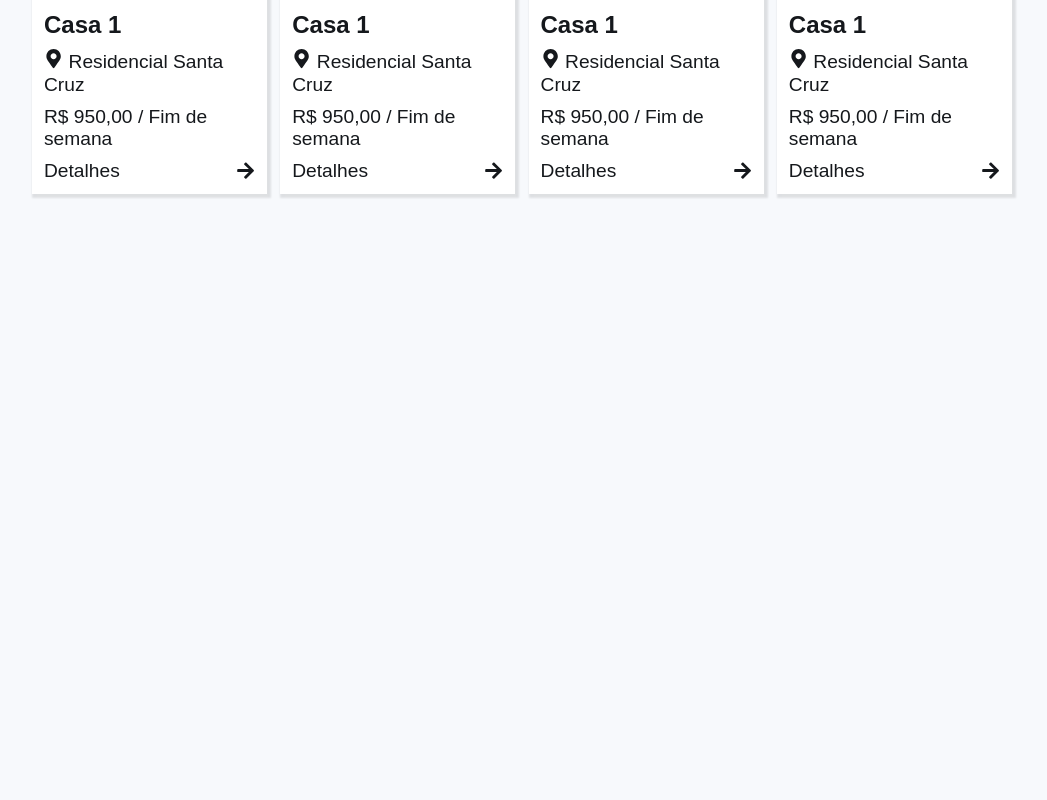
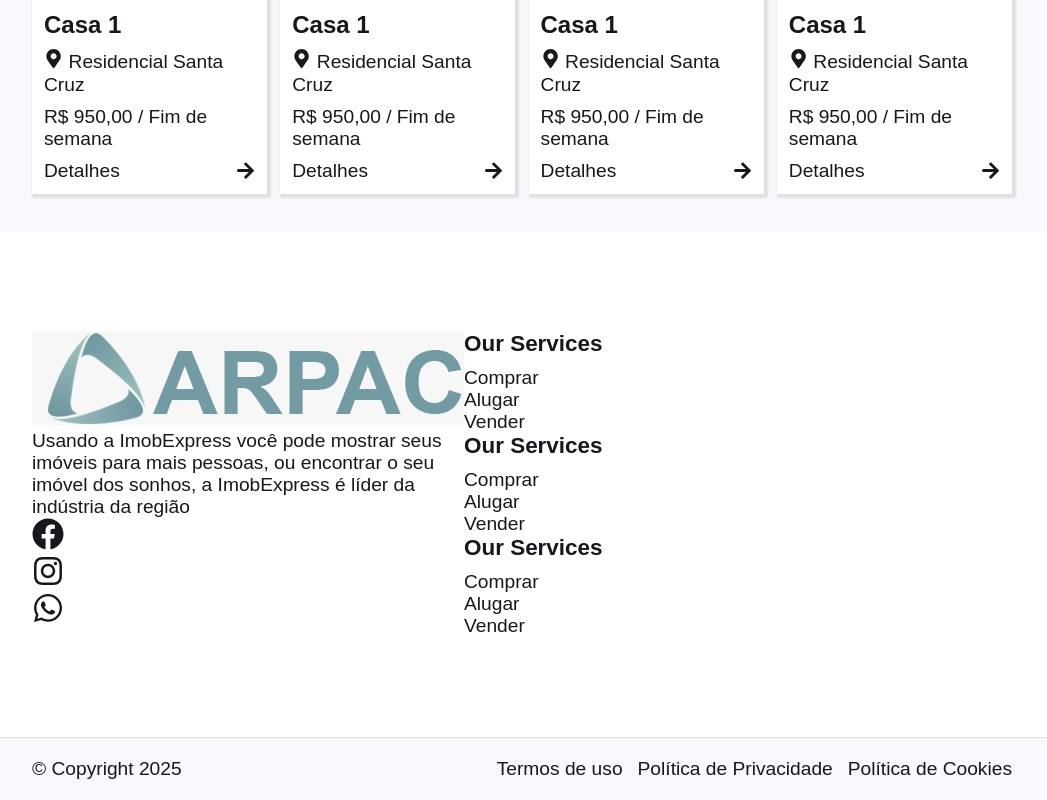
Before and after one commit to CunhaRoberto/web-imoveis-1, a React (Create React App) app: page / in a window 1280 px wide. Shown: the part 1173-1973 px from the top of the page, without its empty margins (118-1165 px from the left). Before the commit the page ends 1404 px from the top, so only its background shows below. Built offline with nearby package versions, Linux system fonts and the light colour scheme.

Commit message:
feat: add footer e icons de copirght

```diff
--- a/src/App.jsx
+++ b/src/App.jsx
@@ -2,6 +2,7 @@ import Banner from "./components/Banner";
 import Header from "./components/Header";
 import Global from "./styles/Global";
 import Home from "./pages/Home";
+import Footer from "./components/Footer";
 
 function App() {
   return (
@@ -9,6 +10,7 @@ function App() {
       <Header />
       <Banner />
       <Home />
+      <Footer />
       <Global />
     </div>
   );
--- /dev/null
+++ b/src/components/Footer/index.jsx
@@ -0,0 +1,53 @@
+import React, { Fragment } from "react";
+import { Container, Copy, Item } from "./styles";
+import { FaFacebook, FaInstagram, FaWhatsapp } from "react-icons/fa";
+import LogoImg from"../../assets/8d8b2599-3c61-432f-9656-2dfe97ae04fe.jpg";
+
+const Footer = ( ) => {
+    return (
+        <Fragment>
+            <Container>
+            <Item>
+                <img src={LogoImg} alt="ImobExpress Logo" />
+                <p>Usando a ImobExpress você pode mostrar seus imóveis para mais pessoas, ou encontrar o seu imóvel dos sonhos, a ImobExpress é líder da indústria da região </p>
+                <ul>
+                    <p><span><FaFacebook size={32} /></span></p>
+                    <p><span><FaInstagram size={32} /></span></p>
+                    <p><span><FaWhatsapp size={32} /></span></p>
+                </ul>
+            </Item>
+            <Item>
+                <h3>Our Services</h3>
+                <ul>
+                    <p><span>Comprar</span></p>
+                    <p><span>Alugar</span></p>
+                    <p><span>Vender</span></p>
+                </ul>
+                <h3>Our Services</h3>
+                <ul>
+                    <p><span>Comprar</span></p>
+                    <p><span>Alugar</span></p>
+                    <p><span>Vender</span></p>
+                </ul>
+                <h3>Our Services</h3>
+                <ul>
+                    <p><span>Comprar</span></p>
+                    <p><span>Alugar</span></p>
+                    <p><span>Vender</span></p>
+                </ul>
+            </Item>
+        </Container>
+        <Copy>
+            <p>© Copyright 2025</p>
+            <ul>
+                <p><span>Termos de uso</span></p>
+                <p><span>Política de Privacidade</span></p>
+                <p><span>Política de Cookies</span></p>
+            </ul>
+        </Copy>
+        </Fragment>
+
+    )
+}
+
+export default Footer;
--- /dev/null
+++ b/src/components/Footer/styles.js
@@ -0,0 +1,47 @@
+import styled from "styled-components";
+
+export const Container = styled.div`
+ display: grid;
+ grid-template-columns: 1fr 1fr 1fr 1fr;
+ padding: 100px 150px;
+ background-color: var(--white);
+`
+export const Item = styled.div`
+    img{
+        widht: 200px;
+    }
+    h3{
+        margin-bottom: 10px;
+    }
+    ul{
+     li{
+        padding: 12px 0;
+      }
+    }
+    nav{
+        display: flex;
+        margin-top: 15px;
+        p{
+          span{
+            margin-right: 15px;
+          }
+        }
+    }
+`
+export const Copy = styled.div`
+    display: flex;
+    justify-content: space-between;
+    align-items: center;
+    padding: 20px 150px;
+    border-top: 1px solid rgba(0,0,0,0.1);
+    ul{
+       display: flex;
+       align-items: center;
+       p{
+         span{
+             margin-left: 15px;
+         }
+
+       }
+    }
+`
--- a/src/components/Header/index.jsx
+++ b/src/components/Header/index.jsx
@@ -1,6 +1,6 @@
 import React from "react";
-import { Container, Logo, Menu } from "./styles"
-import LogoImg from"../../assets/8d8b2599-3c61-432f-9656-2dfe97ae04fe.jpg"
+import { Container, Logo, Menu } from "./styles";
+import LogoImg from"../../assets/8d8b2599-3c61-432f-9656-2dfe97ae04fe.jpg";
 
 const Header = ( ) => {
     return (
```
